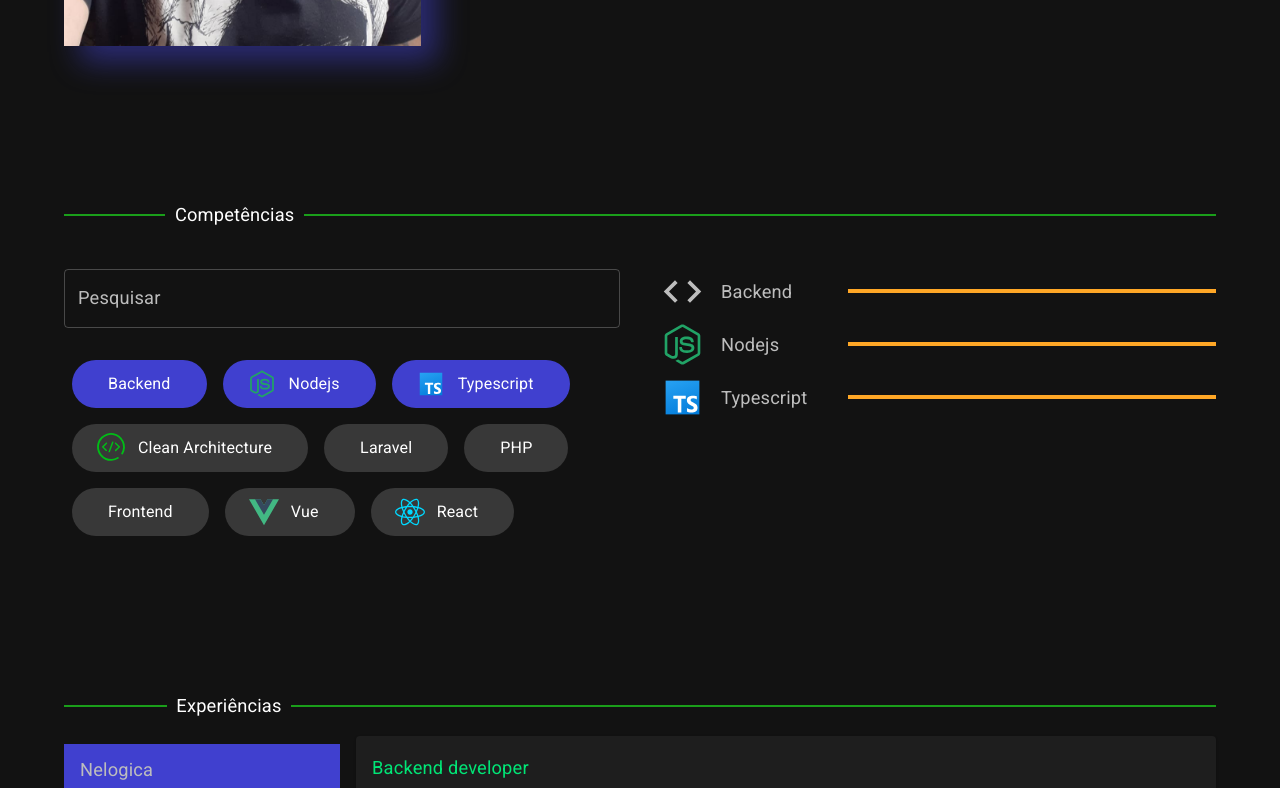
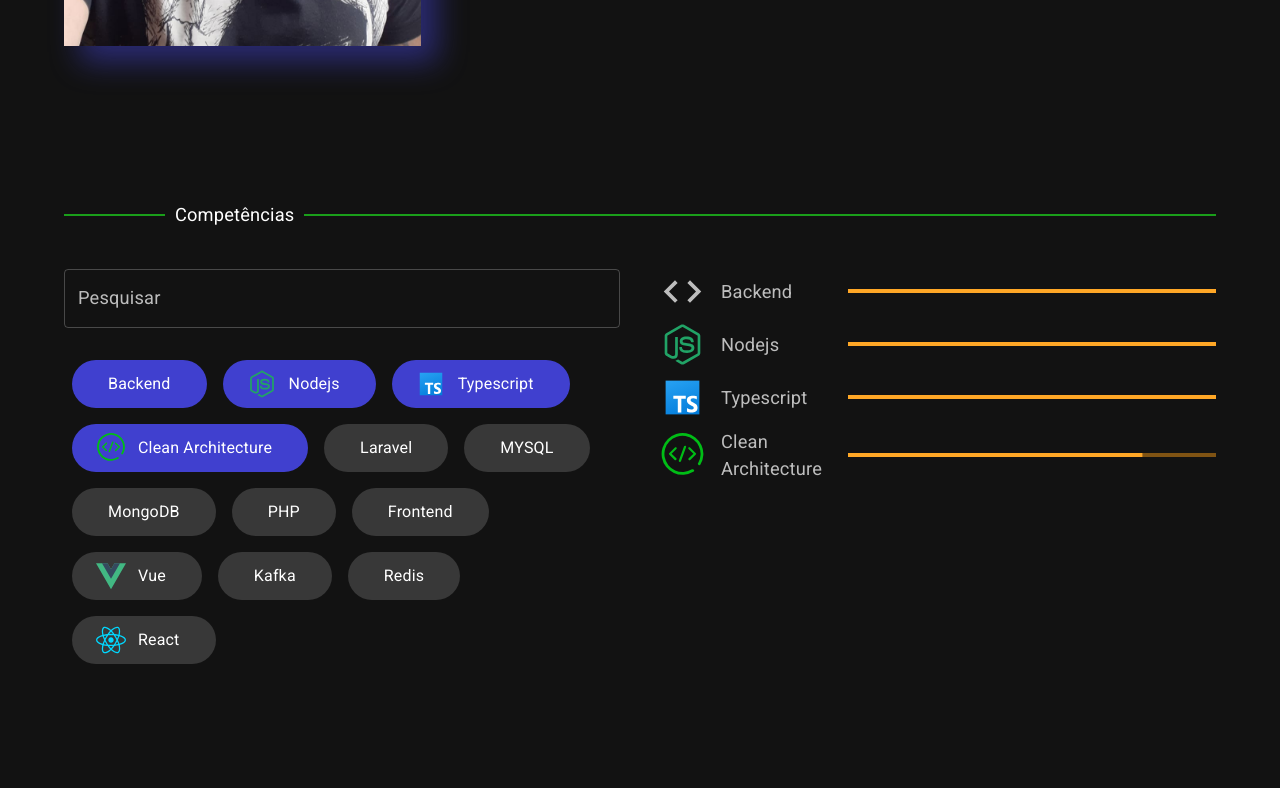
Before and after one commit to NicolasES/my-page, a React (Vite) app: page / in a window 1280 px wide. Shown: the part 508-1296 px from the top of the page. Built offline with nearby package versions, Linux system fonts and the light colour scheme.

Commit message:
feat: add skills

```diff
--- a/src/data/skillsData.ts
+++ b/src/data/skillsData.ts
@@ -40,7 +40,7 @@ export const skillsData: Array<Skill> = [
   {
     skill: 'Clean Architecture',
     icon: CleanArchitectureIcon,
-    selected: false,
+    selected: true,
     rating: 4
   },
   {
@@ -67,4 +67,28 @@ export const skillsData: Array<Skill> = [
     selected: false,
     rating: 3
   },
+  {
+    skill: 'Redis',
+    icon: undefined,
+    selected: false,
+    rating: 2
+  },
+  {
+    skill: 'Kafka',
+    icon: undefined,
+    selected: false,
+    rating: 2
+  },
+  {
+    skill: 'MongoDB',
+    icon: undefined,
+    selected: false,
+    rating: 4
+  },
+  {
+    skill: 'MYSQL',
+    icon: undefined,
+    selected: false,
+    rating: 4
+  },
 ]
```
